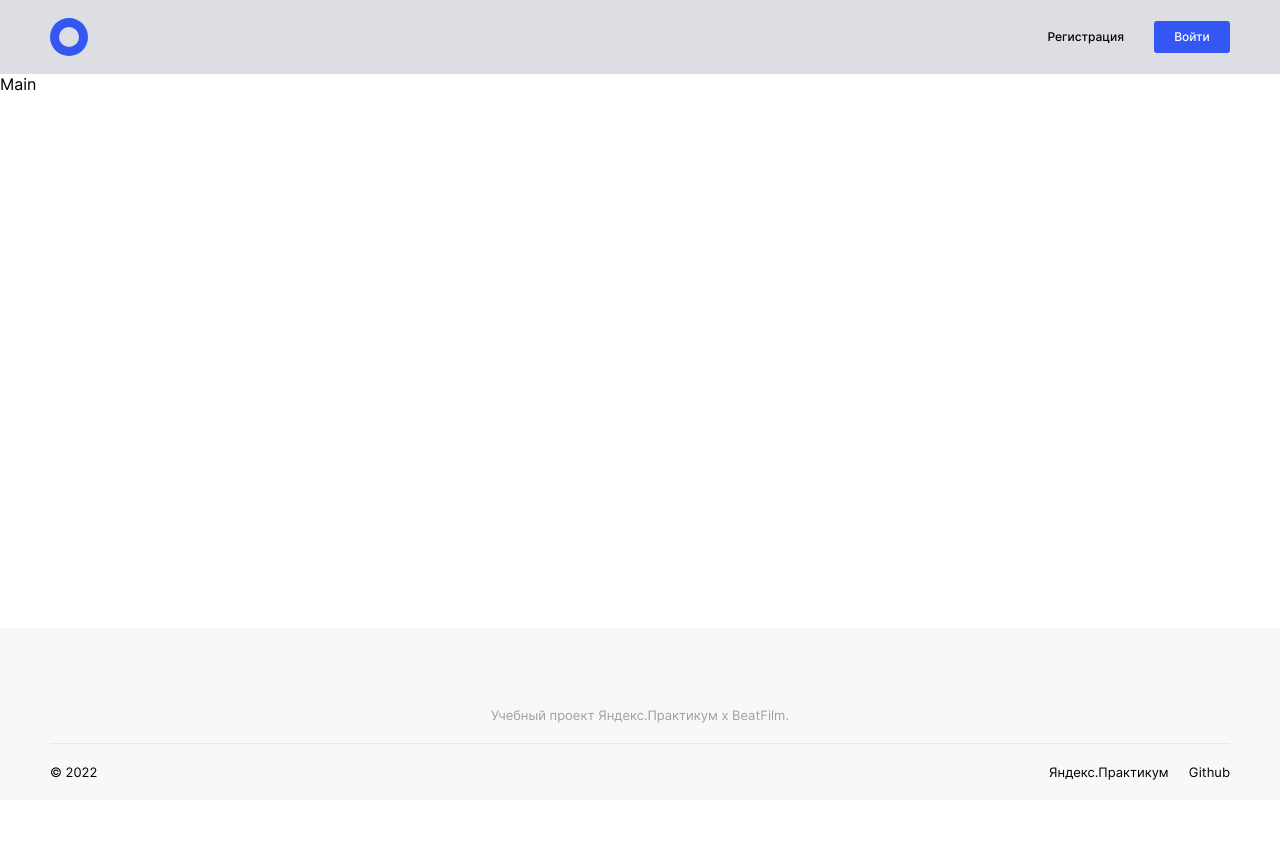
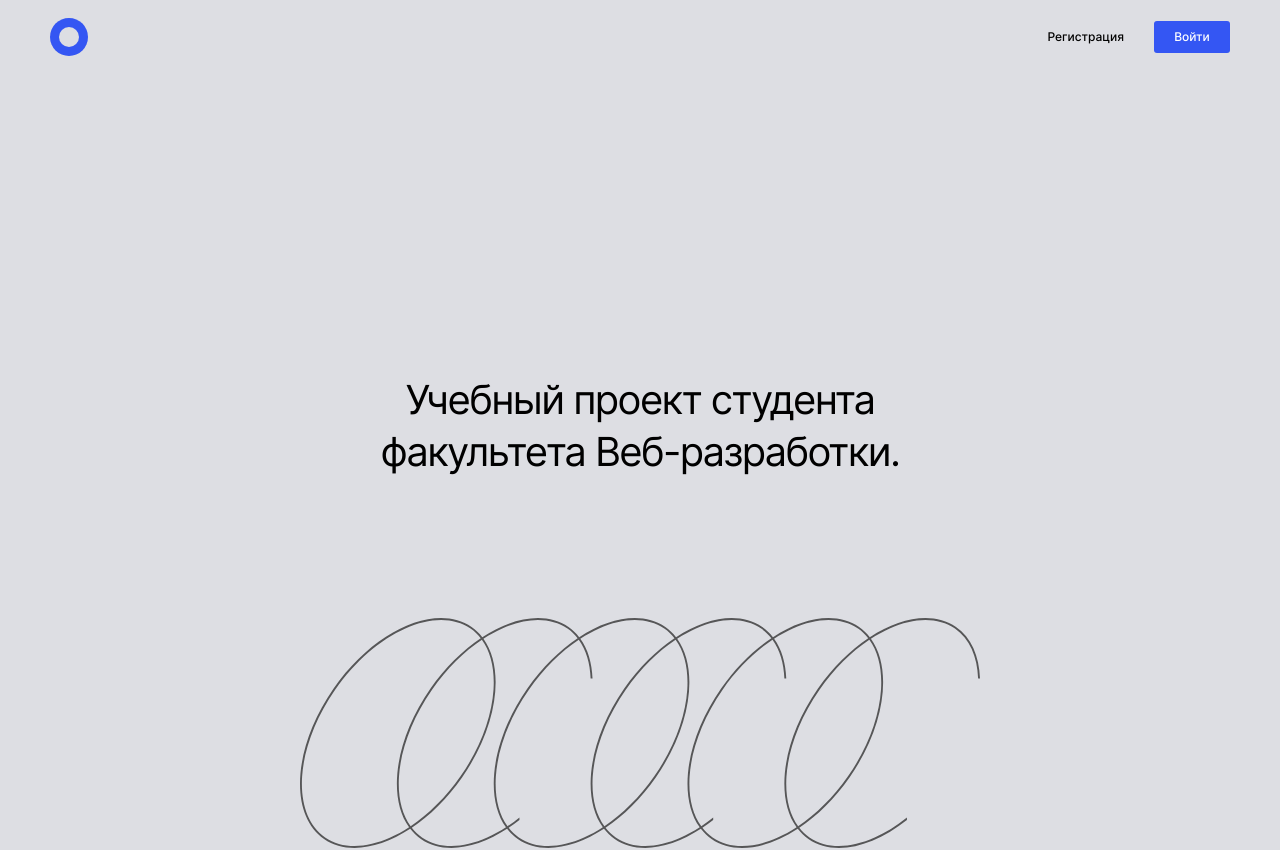
Before and after one commit to lunarkbot/movies-explorer-frontend, a React (Create React App) app: page / in a window 1280 px wide. Shown: the top 850 px of the page. Before the commit the page ends 800 px from the top, so only its background shows below. Built offline with nearby package versions, Linux system fonts and the light colour scheme.

Commit message:
feat: add Promo component

```diff
--- /dev/null
+++ b/src/components/Promo/Promo.css
@@ -0,0 +1,47 @@
+.promo {
+  background-color: var(--background-second);
+}
+
+.promo__content {
+  min-height: 510px;
+  padding: 50px 70px 0;
+  max-width: 1140px;
+  margin: 0 auto;
+  background-image: url("../../images/back__landing-1280.svg");
+  background-size: 722px 244px;
+  background-position: bottom 60px right 70px;
+  background-repeat: no-repeat;
+}
+
+.promo__title {
+  margin: 0;
+  max-width: 620px;
+  letter-spacing: -0.04em;
+  font: 400 40px/52px 'Inter', sans-serif;
+  color: var(--text-default);
+}
+
+@media screen and (max-width: 1280px) {
+  .promo__content {
+    min-height: 544px;
+    padding: 300px 50px 0;
+    max-width: 100%;
+    display: flex;
+    justify-content: center;
+    text-align: center;
+    background-size: 680px 230px;
+    background-position: bottom 70px center;
+  }
+}
+
+@media screen and (max-width: 768px) {
+  .promo__title {
+    font: 400 31px/39px 'Inter', sans-serif;
+  }
+
+  .promo__content {
+    min-height: 447px;
+    padding: 183px 10px 0;
+    background-position: bottom 40px center;
+  }
+}
--- a/src/components/Promo/Promo.jsx
+++ b/src/components/Promo/Promo.jsx
@@ -0,0 +1,11 @@
+import './Promo.css';
+
+export const Promo = () => {
+  return (
+    <div className="promo">
+      <div className="promo__content">
+        <h1 className="promo__title">Учебный проект студента факультета Веб-разработки.</h1>
+      </div>
+    </div>
+  );
+};
--- a/src/pages/main/main.jsx
+++ b/src/pages/main/main.jsx
@@ -2,13 +2,14 @@ import {Header} from '../../components/Header/Header';
 import React from 'react';
 import {Footer} from '../../components/Footer/Footer';
 import './main.css';
+import {Promo} from '../../components/Promo/Promo';
 
 export const MainPage = () => {
   return (
     <main className="main">
       <Header />
       <main>
-        Main
+        <Promo />
       </main>
       <Footer />
     </main>
```
Also changed, not shown: src/images/back__landing-1280.svg (added).
